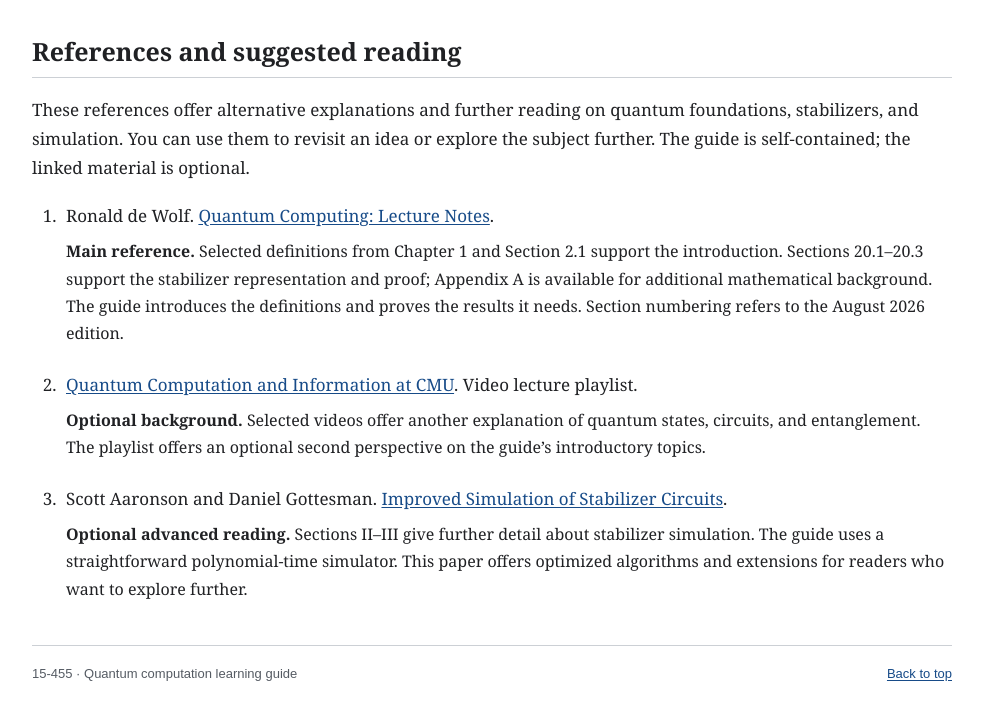
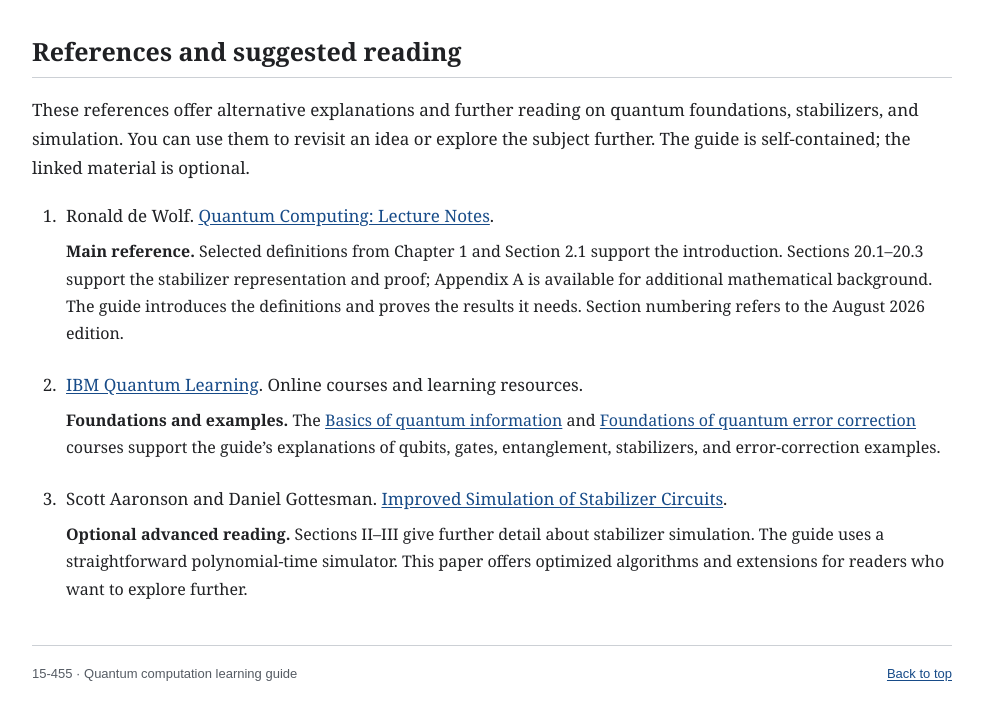
Before and after one commit to l6zw32/quantum-computation, a plain HTML site: page index.html in a window 1280 px wide. Shown: the part 2564-3279 px from the top of the page, without its empty margins (148-1131 px from the left). Drawn offline with Linux system fonts and the light colour scheme.

Commit message:
Replace homepage video reference with IBM Quantum Learning

```diff
--- a/index.html
+++ b/index.html
@@ -105,8 +105,8 @@
             <p class="resource-description"><strong>Main reference.</strong> Selected definitions from Chapter 1 and Section 2.1 support the introduction. Sections 20.1–20.3 support the stabilizer representation and proof; Appendix A is available for additional mathematical background. The guide introduces the definitions and proves the results it needs. Section numbering refers to the August 2026 edition.</p>
           </li>
           <li id="resource-2">
-            <p><a href="https://www.youtube.com/playlist?list=PLm3J0oaFux3YL5qLskC6xQ24JpMwOAeJz">Quantum Computation and Information at CMU</a>. Video lecture playlist.</p>
-            <p class="resource-description"><strong>Optional background.</strong> Selected videos offer another explanation of quantum states, circuits, and entanglement. The playlist offers an optional second perspective on the guide’s introductory topics.</p>
+            <p><a href="https://quantum.cloud.ibm.com/learning/en">IBM Quantum Learning</a>. Online courses and learning resources.</p>
+            <p class="resource-description"><strong>Foundations and examples.</strong> The <a href="https://quantum.cloud.ibm.com/learning/en/courses/basics-of-quantum-information">Basics of quantum information</a> and <a href="https://quantum.cloud.ibm.com/learning/en/courses/foundations-of-quantum-error-correction">Foundations of quantum error correction</a> courses support the guide’s explanations of qubits, gates, entanglement, stabilizers, and error-correction examples.</p>
           </li>
           <li id="resource-3">
             <p>Scott Aaronson and Daniel Gottesman. <a href="https://arxiv.org/pdf/quant-ph/0406196">Improved Simulation of Stabilizer Circuits</a>.</p>
```
